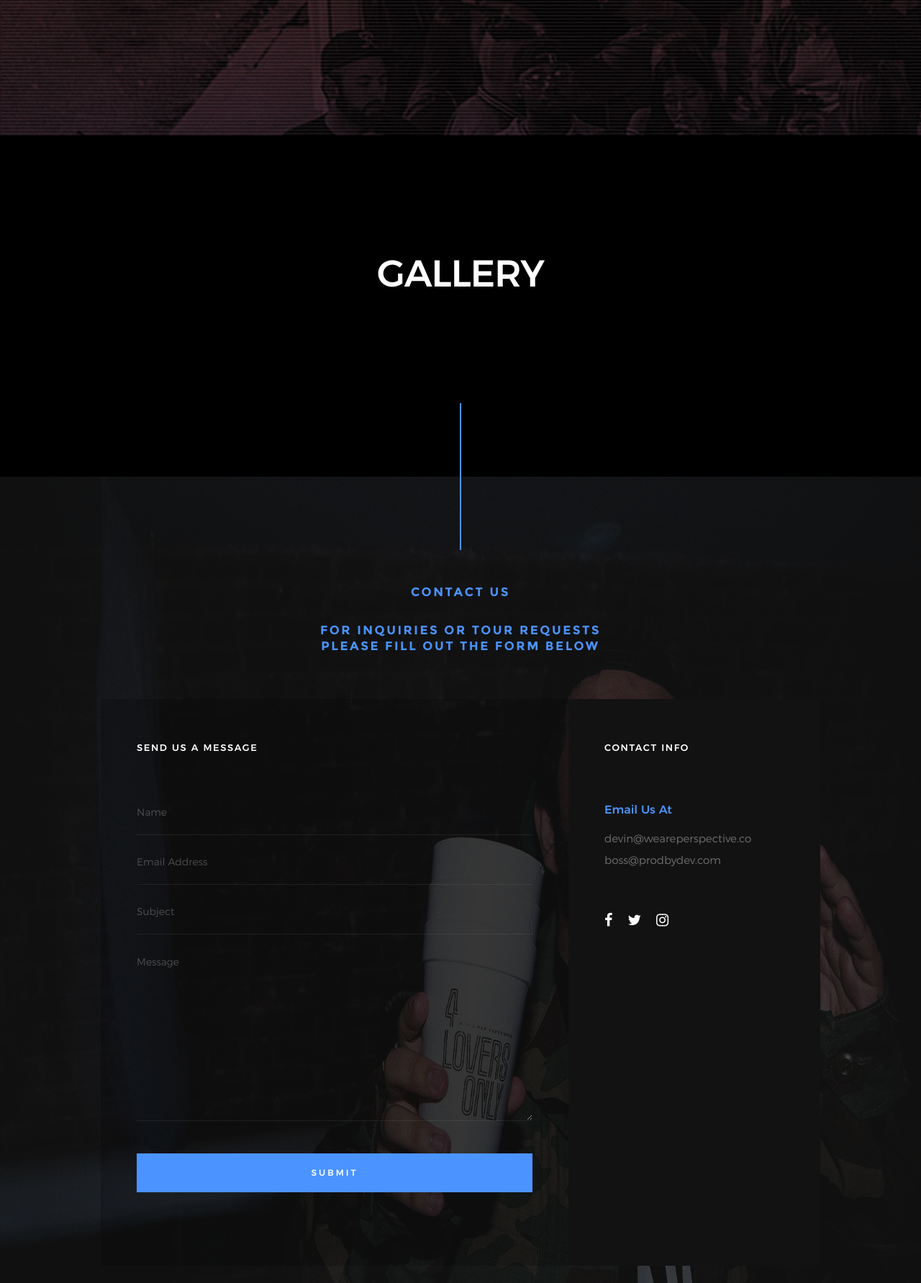
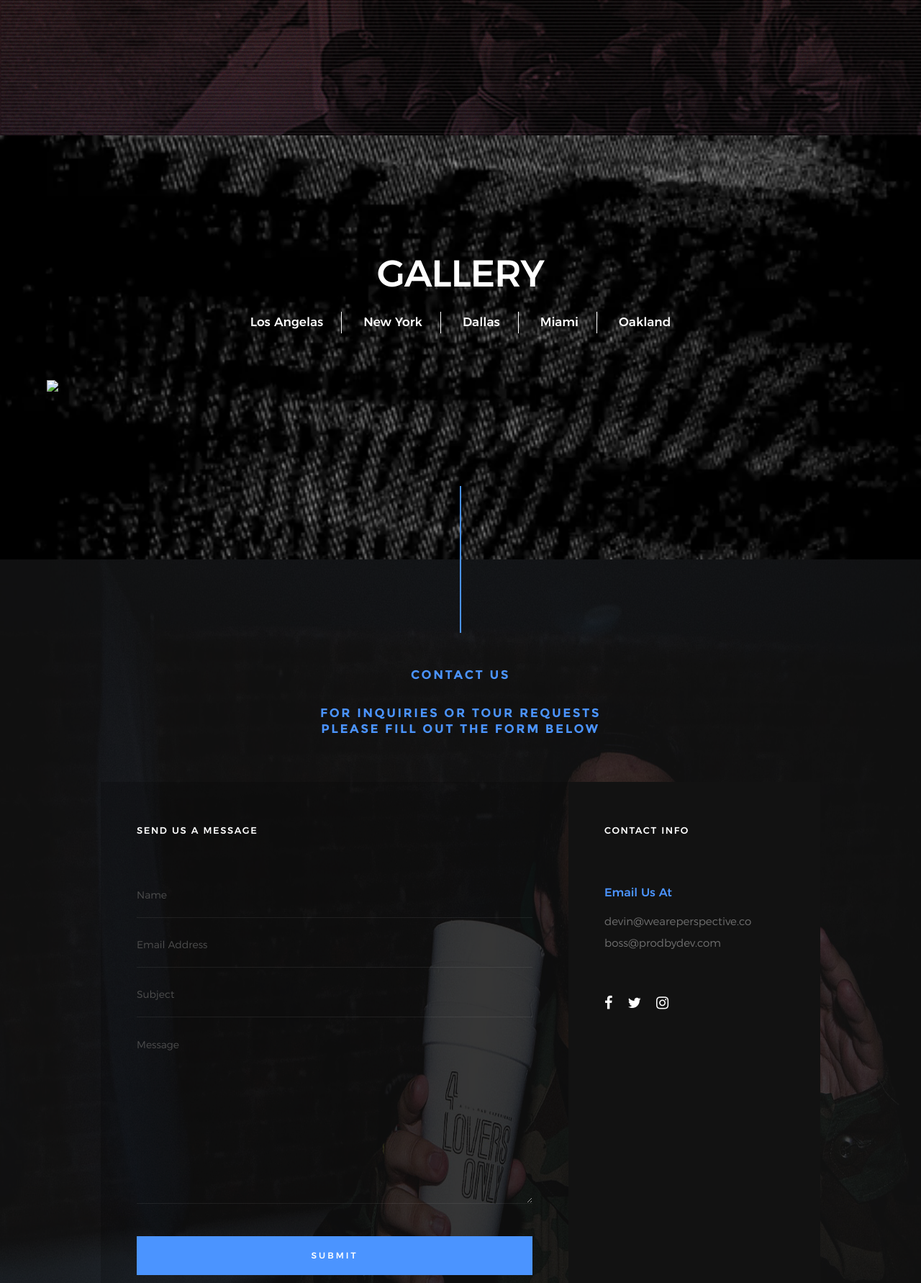
Before and after one commit to YourMobileGeek/4LoversOnly, a PHP site: page /home.html in a window 1280 px wide. Shown: the part 2711-4493 px from the top of the page at 72% size. Run offline with PHP 8.4, Linux system fonts and the light colour scheme; some libraries are stand-ins or nearby versions; some web fonts are replaced.

Commit message:
Gallery static background and basic layout and city selection functionality

```diff
--- a/css/main.css
+++ b/css/main.css
@@ -2491,6 +2491,28 @@
 }
 
 
+/*
+Gallery
+*/
+#gallery {
+    background: url('/images/static.gif') no-repeat top center;
+    background-size: cover;
+}
+
+#gallery nav a {
+    border-right: 1px solid white;
+    color: white;
+    display: inline-block;
+    padding: 0px 25px;
+}
+#gallery nav a:last-child {
+    border-right: none;
+}
+
+#gallery img {
+    width: 100%;
+}
+
 
 /* ===================================================================
  * # works
--- a/home.html
+++ b/home.html
@@ -269,8 +269,23 @@
         <div class="row section-header" data-aos="fade-up">
             <div class="col-full">
                 <h1 class="display-2">GALLERY</h1>
+                <nav>
+                    <a href="#" data-city="0">Los Angelas</a>
+                    <a href="#" data-city="1">New York</a>
+                    <a href="#" data-city="2">Dallas</a>
+                    <a href="#" data-city="3">Miami</a>
+                    <a href="#" data-city="4">Oakland</a>
+                </nav>
             </div>
         </div> <!-- end section-header -->
+        <div class="row" data-aos="fade-up">
+            <div class="col-full"><img id="gallery-0"/></div>
+        </div>
+        <div class="row" data-aos="fade-up">
+            <div class="col-1-3 mob-full"><img id="gallery-1" alt=""></div>
+            <div class="col-1-3 mob-full"><img id="gallery-2" alt=""></div>
+            <div class="col-1-3 mob-full"><img id="gallery-3" alt=""></div>
+        </div>
     </section> <!-- end s-clients -->
 
 
--- /dev/null
+++ b/images.json
@@ -0,0 +1,32 @@
+[
+    [
+        "https://via.placeholder.com/800x450",
+        "https://via.placeholder.com/800x450",
+        "https://via.placeholder.com/800x450",
+        "https://via.placeholder.com/800x450"
+    ],
+    [
+        "https://via.placeholder.com/800x450/ffffff/000000",
+        "https://via.placeholder.com/800x450/ffffff/000000",
+        "https://via.placeholder.com/800x450/ffffff/000000",
+        "https://via.placeholder.com/800x450/ffffff/000000"
+    ],
+    [
+        "https://via.placeholder.com/800x450/000000/ffffff",
+        "https://via.placeholder.com/800x450/000000/ffffff",
+        "https://via.placeholder.com/800x450/000000/ffffff",
+        "https://via.placeholder.com/800x450/000000/ffffff"
+    ],
+    [
+        "https://via.placeholder.com/800x450/ff0000/0000ff",
+        "https://via.placeholder.com/800x450/ff0000/0000ff",
+        "https://via.placeholder.com/800x450/ff0000/0000ff",
+        "https://via.placeholder.com/800x450/ff0000/0000ff"
+    ],
+    [
+        "https://via.placeholder.com/800x450/00ff00/ff0000",
+        "https://via.placeholder.com/800x450/00ff00/ff0000",
+        "https://via.placeholder.com/800x450/00ff00/ff0000",
+        "https://via.placeholder.com/800x450/00ff00/ff0000"
+    ]
+]
```
Also changed, not shown: js/main.js (+30 -0 lines), images/static.gif (added).
